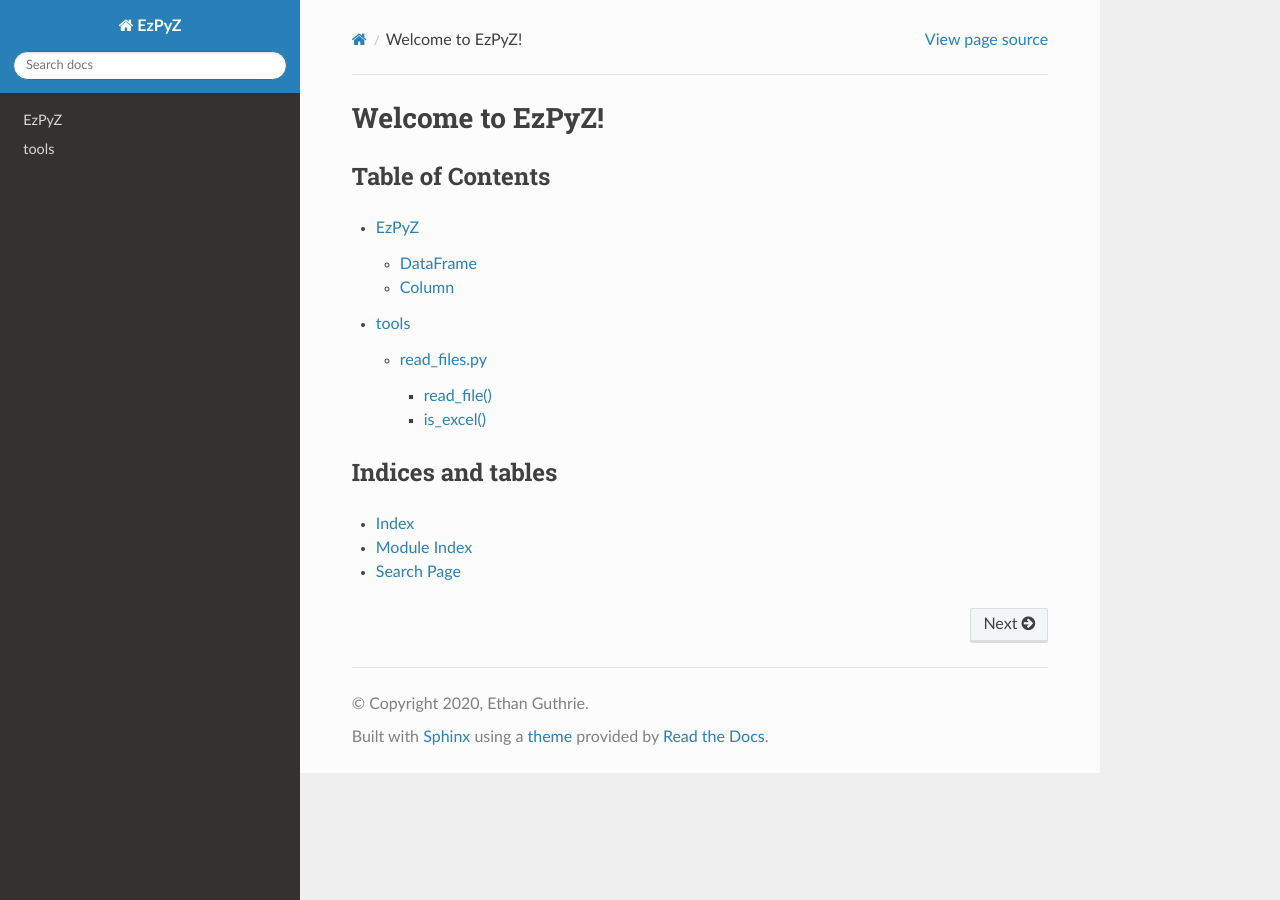
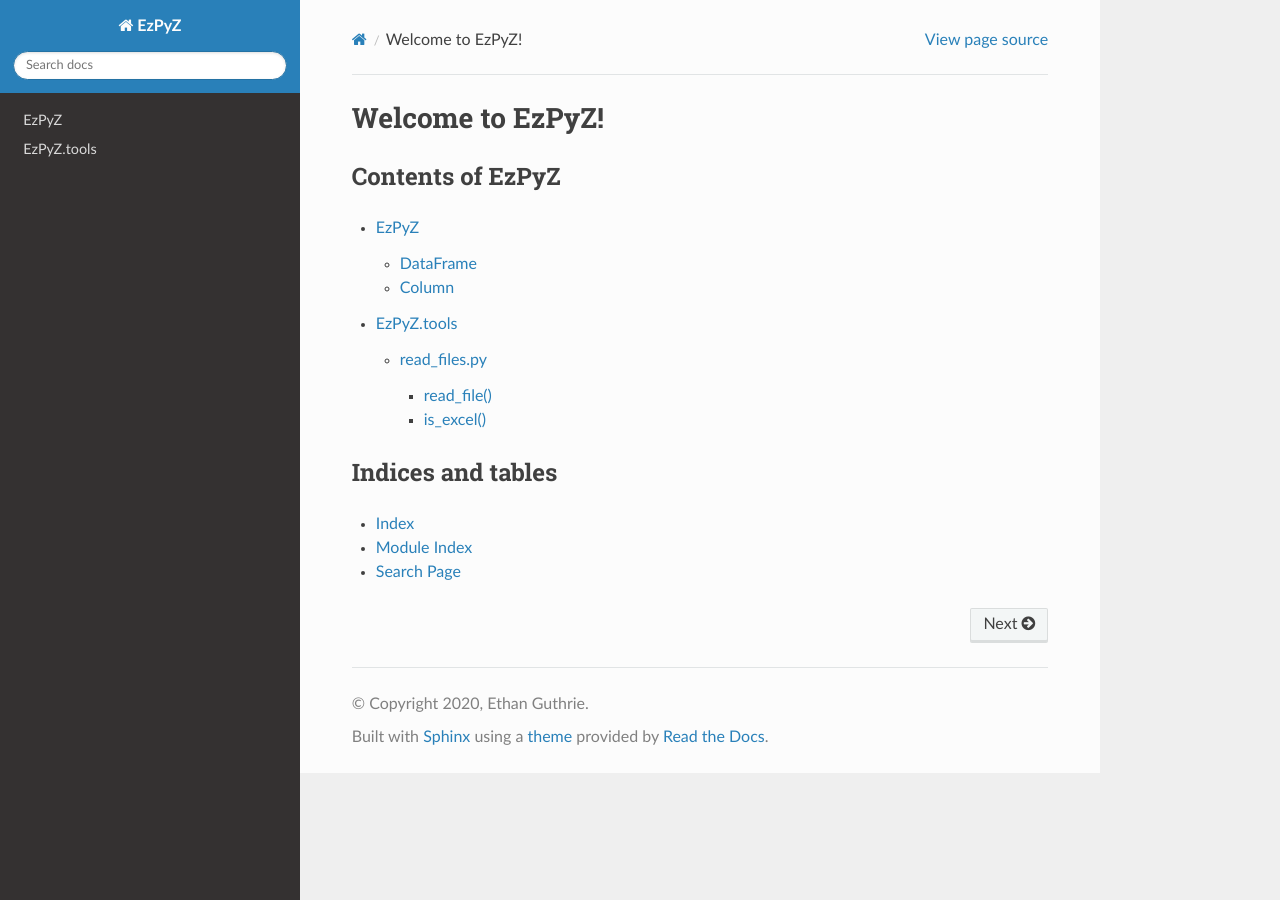
Before and after one commit to EGuthrieWasTaken/EzPyZ, a Sphinx documentation site: the page built from docs/index.rst, in a window 1280 px wide. Built offline with Sphinx 7.4.7 and the Read the Docs theme 2.0.0, drawn with Linux system fonts in a browser that asks for light colours; the version number could not be read and is left out.

Commit message:
Update docs

```diff
--- a/docs/index.rst
+++ b/docs/index.rst
@@ -7,14 +7,13 @@
 Welcome to EzPyZ!
 =================
 
-Table of Contents
+Contents of EzPyZ
 =================
 
 .. toctree::
-   :glob:
 
-   source/*
-   source/tools/*
+   source/index.rst
+   source/tools/index.rst
 
 Indices and tables
 ==================
--- /dev/null
+++ b/docs/source/index.rst
@@ -0,0 +1,4 @@
+.. toctree::
+   :glob:
+
+   ./*
--- /dev/null
+++ b/docs/source/tools/index.rst
@@ -0,0 +1,8 @@
+===========
+EzPyZ.tools
+===========
+
+.. toctree::
+   :glob:
+
+   ./*
--- a/docs/source/tools/tools.rst
+++ b/docs/source/tools/tools.rst
@@ -1,7 +1,3 @@
-=====
-tools
-=====
-
 -------------
 read_files.py
 -------------
```
